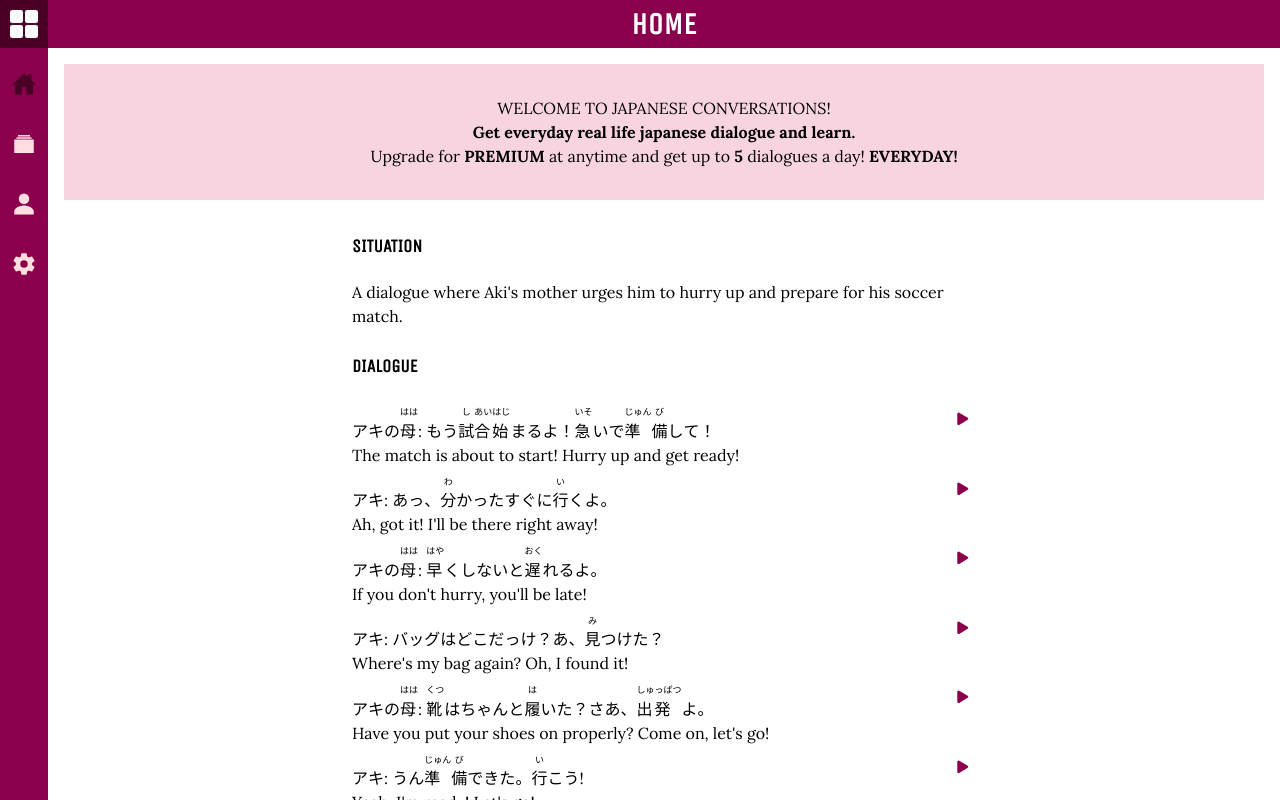
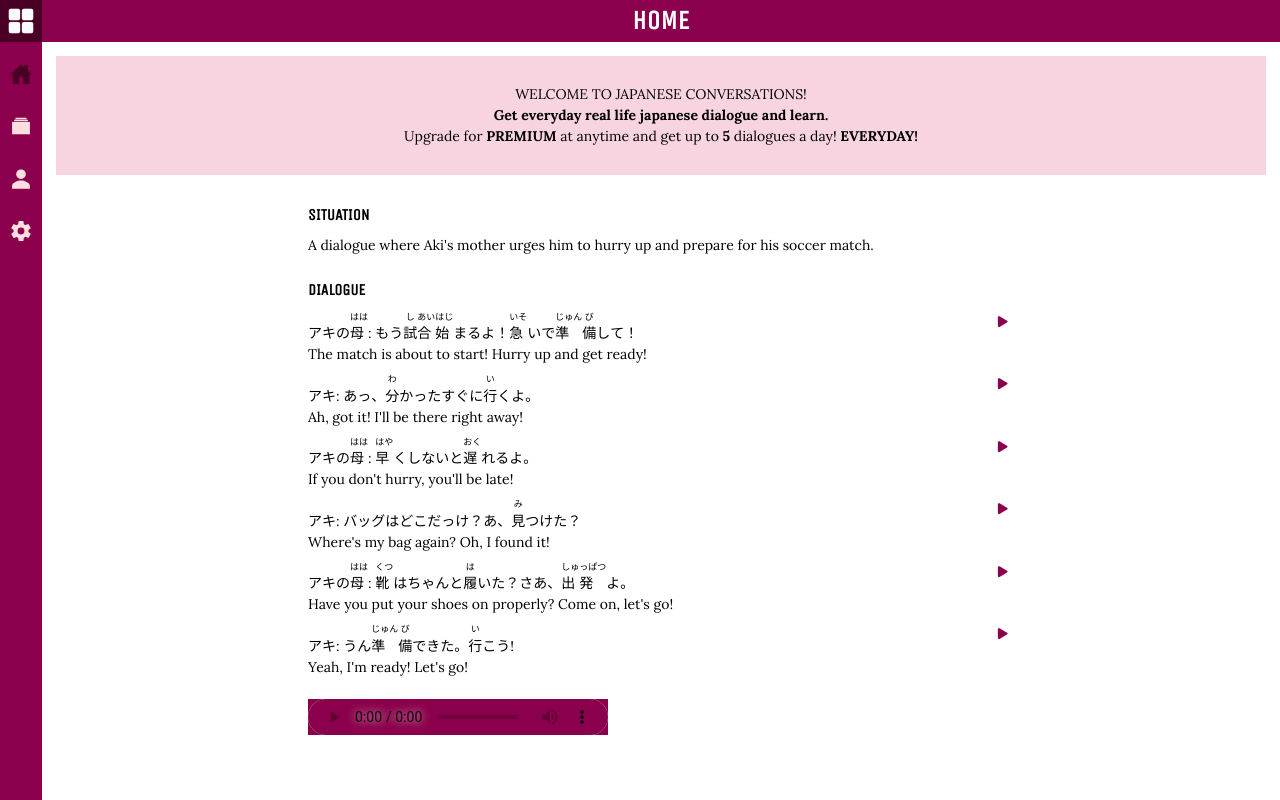
Before and after one commit to netspie/jp-conversations, a React (Vite) app: page /tab1 in a window 1280 px wide. Built offline with nearby package versions, Linux system fonts and the light colour scheme.

Commit message:
Improve ui

```diff
--- a/src/App.css
+++ b/src/App.css
@@ -4,6 +4,10 @@ ion-button {
 
 ion-tab-button {
   color: rgb(255, 222, 226);
+}
+
+ion-tab-button > ion-icon {
+  height: 22px;
 }
 
 ion-tab-button:hover > ion-icon {
--- a/src/App.tsx
+++ b/src/App.tsx
@@ -84,7 +84,7 @@ const App: React.FC = () => (
             className="text-gray-50 w-8 h-8"
           />
         </IonButton>
-        <IonRouterOutlet className="md:left-12 px-24">
+        <IonRouterOutlet className="md:left-12">
           <Route exact path="/tab1">
             <HomeTab />
           </Route>
--- a/src/components/Dialogue.css
+++ b/src/components/Dialogue.css
@@ -6,7 +6,8 @@ ion-item {
   --inner-padding-end: 0;
 }
 
-ion-button, ion-button>.button {
+ion-button,
+ion-button > .button {
   --padding-start: 0;
 
   --padding-start: 4px;
@@ -17,3 +18,7 @@ ion-button, ion-button>.button {
   margin: 0;
   height: fit-content;
 }
+
+ion-list-header {
+    min-height: 0;
+}
--- a/src/components/Dialogue.tsx
+++ b/src/components/Dialogue.tsx
@@ -23,7 +23,7 @@ function Dialogue(props: DialogueProps) {
 
   return (
     <div className="flex flex-col items-start gap-4">
-      <div className="flex flex-col gap-5">
+      <div className="flex flex-col gap-2">
         <IonLabel className="font-bold uppercase text-lg text-left">
           Situation
         </IonLabel>
--- a/src/pages/HomeTab.tsx
+++ b/src/pages/HomeTab.tsx
@@ -15,7 +15,7 @@ const HomeTab: React.FC = () => {
       <PageHeader>Home</PageHeader>
       <IonContent fullscreen className="rounded-lg">
         <div className="flex flex-col text-center justify-center items-center p-4 gap-4">
-          <div className="p-8  w-full text-black" style={{ 'background': 'var(--ion-color-secondary)' }}>
+          <div className="p-8 w-full text-black" style={{ 'background': 'var(--ion-color-secondary)' }}>
             <p className="uppercase">Welcome to Japanese Conversations!</p>
             <p className="font-bold">
               Get everyday real life japanese dialogue and learn.
@@ -26,7 +26,7 @@ const HomeTab: React.FC = () => {
               <span className="font-bold uppercase"> Everyday!</span>
             </p>
           </div>
-          <div className="w-full pt-4 xl:px-72 2xl:px-96">
+          <div className="w-full pt-4 md:px-9 xl:px-72 2xl:px-96">
             {/* <DeckList></DeckList> */}
             <Dialogue content={dialogue} />
           </div>
--- a/src/pages/SettingsTab.tsx
+++ b/src/pages/SettingsTab.tsx
@@ -37,7 +37,7 @@ const SettingsTab: React.FC = () => {
       <IonContent fullscreen>
         <div className="flex flex-col w-full h-full items-center p-4">
           <div className="flex flex-col w-full gap-4">
-            <IonLabel className="font-bold">Text</IonLabel>
+            <IonLabel className="font-bold text-lg">Text</IonLabel>
             <IonCheckbox
               checked={dialogueConfigStore.showSpeakers}
               onIonChange={(x) =>
--- a/tailwind.css
+++ b/tailwind.css
@@ -23,6 +23,8 @@
 }
 
 :root {
+  --ion-font-size-base: 16px;
+
   --ion-color-primary: #8b004c;
   --ion-color-primary-rgb: 139, 0, 76;
   --ion-color-primary-contrast: #ffffff;
@@ -48,6 +50,7 @@
 html {
   --ion-dynamic-font: var(--ion-default-dynamic-font);
   --ion-font-family: "Lora";
+  font-size: 14px;
 }
 
 ion-label,
@@ -59,4 +62,9 @@ ion-title {
 audio,
 audio::-webkit-media-controls-panel {
   background: var(--ion-color-primary);
+  height: 36px;
 }
+
+audio::-webkit-media-controls-play-button {
+  color: white;
+}
```
Also changed, not shown: src/theme/tailwind.css. Lines whose indentation alone changed are shown as unchanged.
